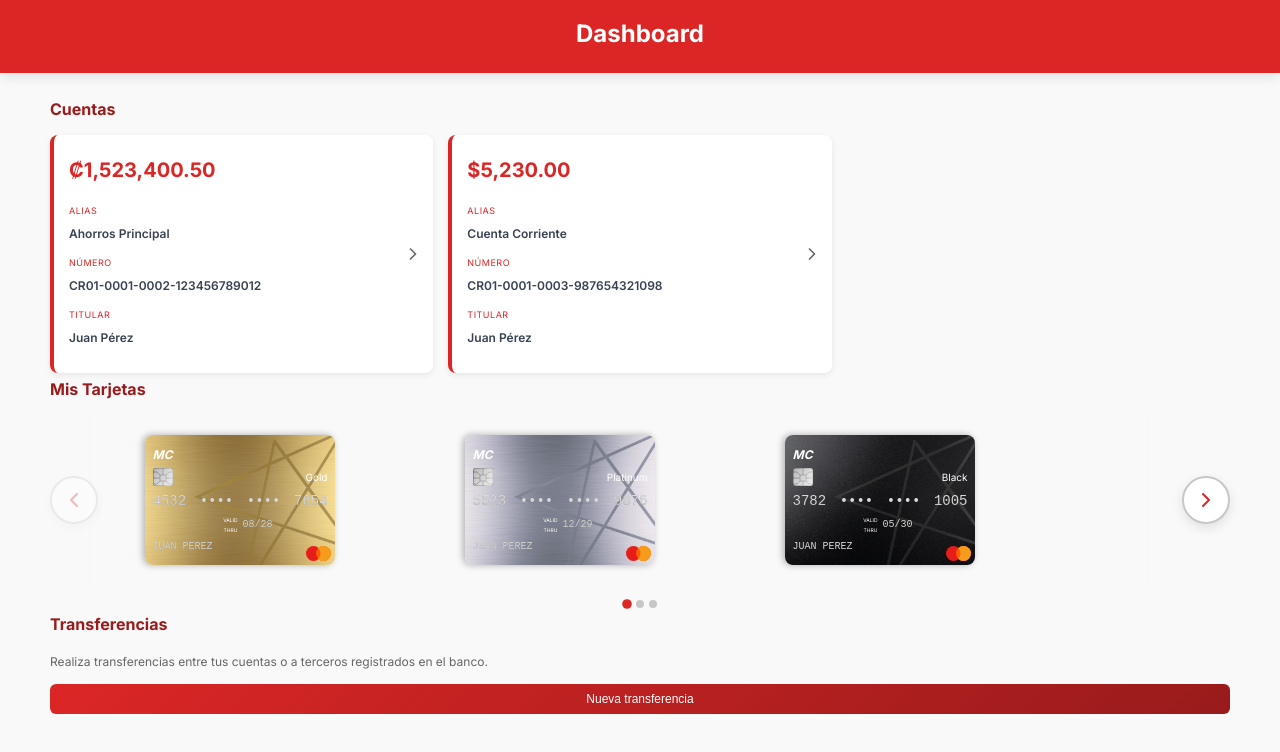
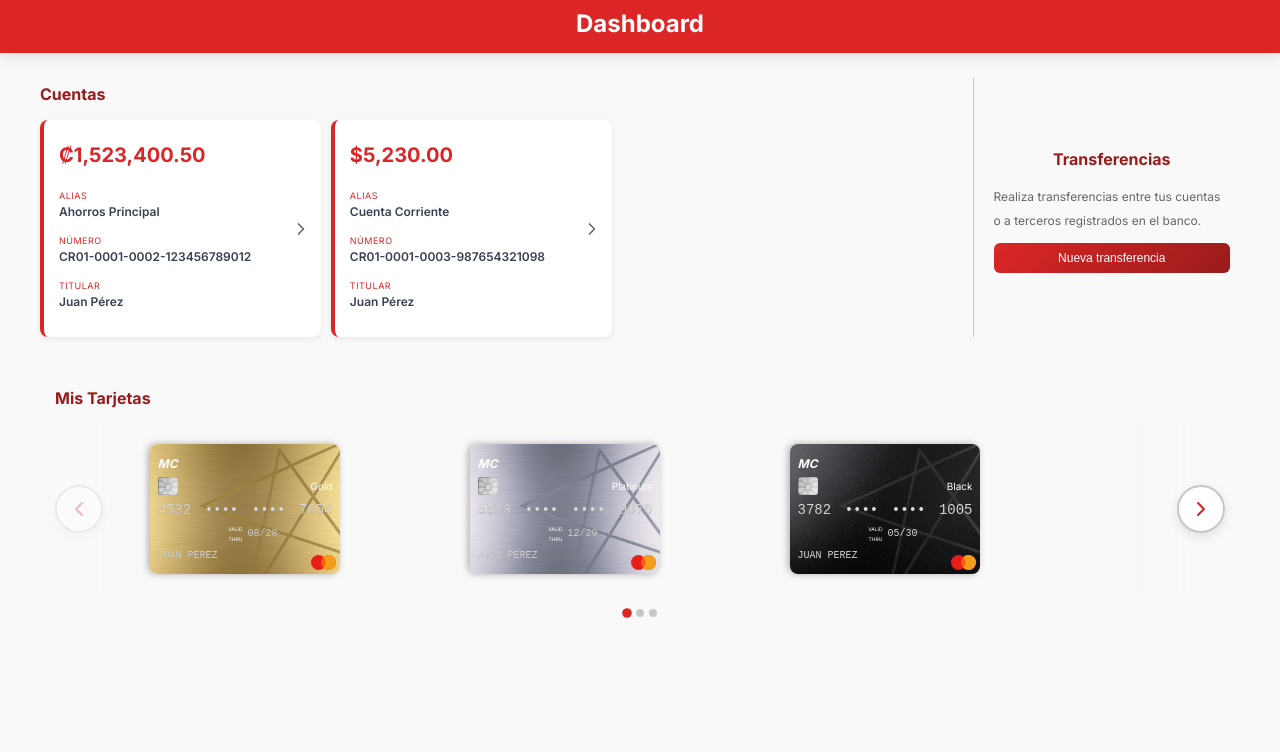
Before and after one commit to Eyden17/PY01-Desarrollo-de-Software, a React (Create React App) app in the folder py1/: page /dashboard in a window 1280 px wide. Shown: the top 752 px of the page. Built offline with nearby package versions, Linux system fonts and the light colour scheme.

Commit message:
feat: diseno responsive primer acercamiento para usr coluimnas dependiendo del dispositivo

```diff
--- a/py1/src/assets/css/Dashboard.css
+++ b/py1/src/assets/css/Dashboard.css
@@ -91,6 +91,11 @@ body {
   border-bottom: none;
   position: relative;
   overflow: hidden;
+}
+
+.account-card .account-label {
+  margin-bottom: -0.5rem;
+  letter-spacing: 0.5px;
 }
 
 .account-card:hover {
@@ -296,6 +301,10 @@ body {
   background: linear-gradient(to left, var(--c-background), transparent);
 }
 
+.dashboard-section.transfers {
+  padding-bottom: 2.5rem;
+}
+
 /* Transferencias */
 .transfers-description {
   font-size: 1.2rem;
@@ -327,7 +336,7 @@ body {
   .cards-list {
     display: grid;
     grid-template-columns: repeat(2, 1fr);
-    gap: 1.5rem;
+    gap: 1rem;
   }
 }
 
@@ -346,3 +355,95 @@ body {
     font-size: 1.6rem;
   }
 }
+
+/* Tablet (2 columnas) */
+@media (min-width: 600px) {
+  .dashboard {
+    display: grid;
+    grid-template-columns: 2.5fr 1fr;
+    grid-template-areas:
+      "header header"
+      "accounts transfers"
+      "cards cards";
+    gap: 2rem;
+    margin: 0 auto;
+    padding: 0 2rem;
+  }
+
+  .dashboard-header {
+    grid-area: header;
+    padding: 0;
+    margin: 0 -2rem;
+  }
+
+  .dashboard-section.accounts {
+    grid-area: accounts;
+    width: 100%;
+    padding-right: 2rem;
+  }
+
+  .dashboard-section.transfers {
+    grid-area: transfers;
+    padding: 2rem 1.5rem;
+    display: flex;
+    flex-direction: column;
+    justify-content: center;
+    align-items: center;
+    border-left: 1px solid var(--c-border);
+    height: 100%;
+    margin-left: 1rem;
+  }
+
+  .dashboard-section.cards {
+    grid-area: cards;
+    padding: 2rem 1rem;
+    width: 100%;
+  }
+}
+
+/* Desktop (3 columnas) */
+@media (min-width: 900px) {
+  .dashboard {
+    grid-template-columns: 2fr 1fr 1fr;
+    grid-template-areas:
+      "header header header"
+      "accounts accounts transfers"
+      "cards cards cards";
+    gap: 2.5rem;
+    padding: 0 3rem;
+  }
+
+  .dashboard-header {
+    grid-area: header;
+    padding: 0;
+    margin: 0 -3rem;
+    max-width: none;
+  }
+
+  .dashboard-section.accounts {
+    grid-area: accounts;
+    padding-right: 3rem;
+  }
+
+  .dashboard-section.transfers {
+    grid-area: transfers;
+    padding: 2.5rem 2rem;
+    margin-left: 1.5rem;
+    border-left: 1px solid var(--c-border);
+  }
+
+  .dashboard-section.cards {
+    grid-area: cards;
+    padding: 2rem 1.5rem 3rem;
+  }
+
+  .dashboard-header h1 {
+    font-size: 2.4rem;
+    text-align: center;
+  }
+
+  .dashboard-header p {
+    font-size: 1.6rem;
+    text-align: center;
+  }
+}
```
